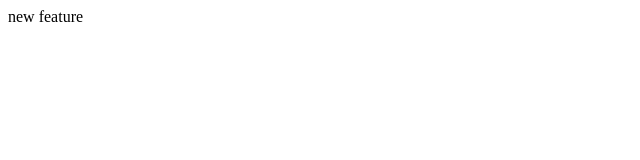
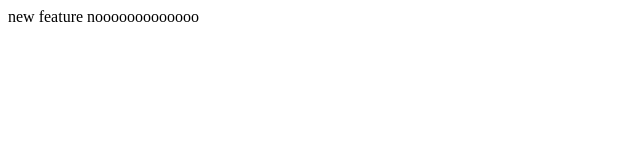
Before and after one commit to kanak5522/localrepo, a plain HTML site: page index.html in a window 1280 px wide. Shown: the whole page, without its empty margins (0-640 px from the left). Drawn offline with Linux system fonts and the light colour scheme.

Commit message:
Update index.html

```diff
--- a/index.html
+++ b/index.html
@@ -1 +1 @@
-<P>new  feature</P>
+<P>new  feature nooooooooooooo</P>
```
